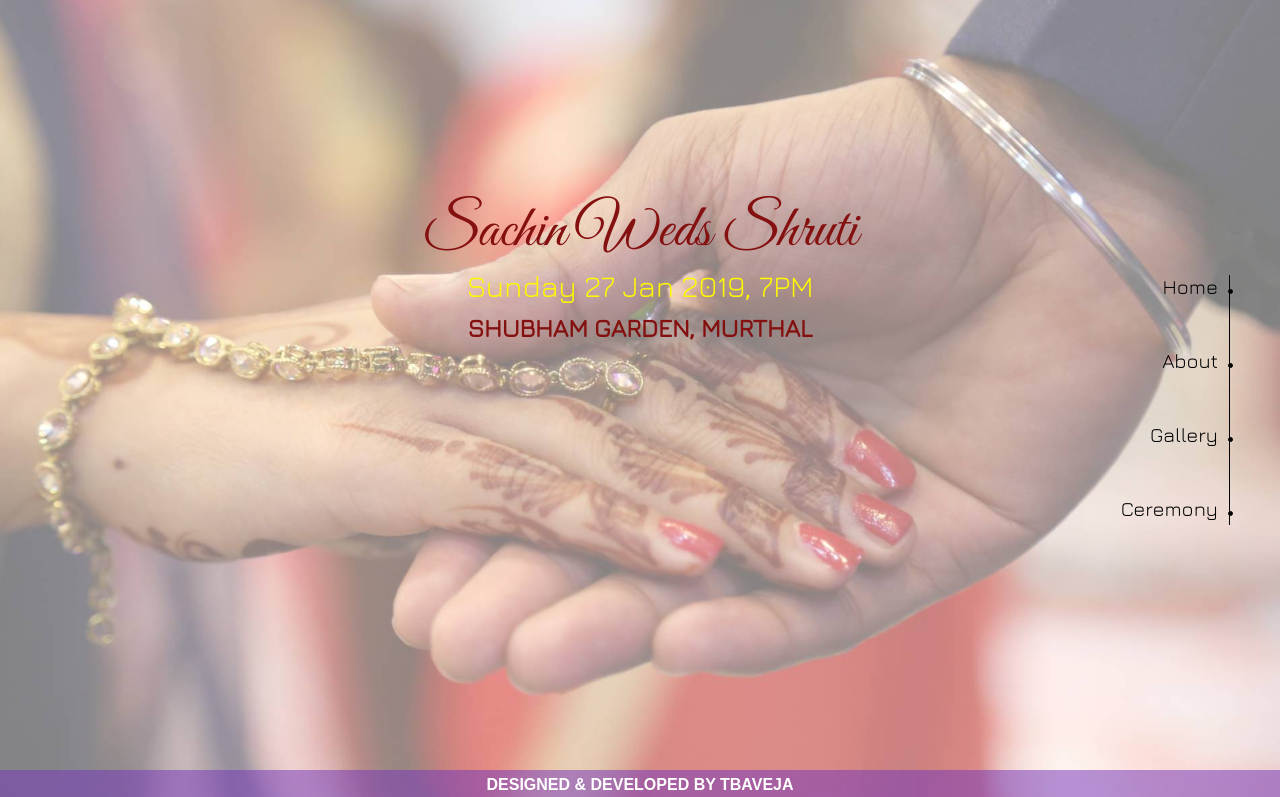
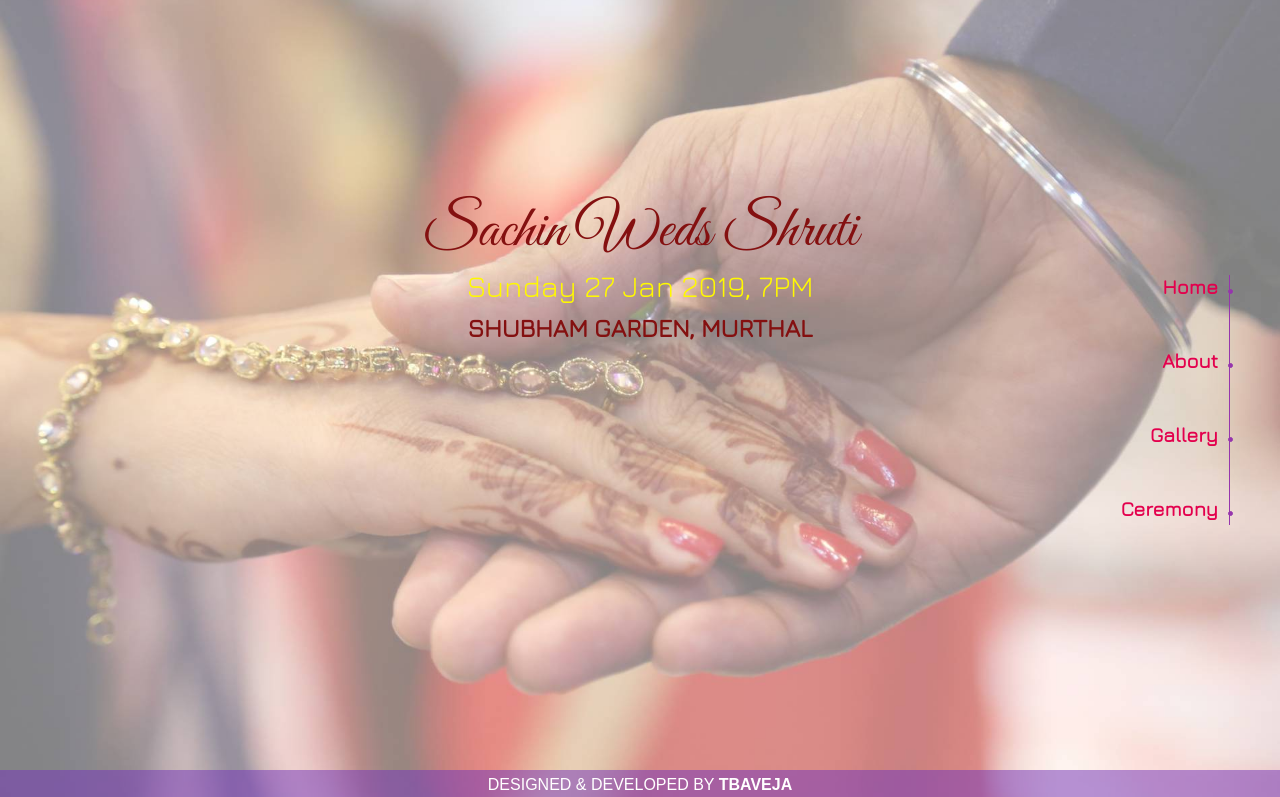
Before and after one commit to tbaveja/atulkianushka, a plain HTML site: page index.html in a window 1280 px wide. Shown: the top 797 px of the page. Drawn offline with nearby package versions, Linux system fonts and the light colour scheme; a web font is replaced by a local one.

Commit message:
Add files via upload

```diff
--- a/css/style.css
+++ b/css/style.css
@@ -33,9 +33,11 @@ body {
 	right: 50px;
 	top: 50%; height: 250px;
 	margin-top: -125px;
-	border-right: solid 1px #000;
+	border-right: solid 1px #9635ad;
 	padding-right: 10px;
 	z-index: 99999;
+	color: #e3004d;
+	font-weight: 700;
 }
 
 .menu-box div {
@@ -56,10 +58,10 @@ body {
 	width: 5px;
 	height: 5px;
 	border-radius: 50%;
-	border: solid 1px #000;
+	border: solid 1px #9635ad;
 	margin-right: -14px;
 	margin-left: 10px;
-	background: #000;
+	background: #9635ad;
 }
 
 h1.title:after {
@@ -154,12 +156,19 @@ h1.title {
 	}
 }
 
+#coverflow {
+	background-image: url(../bg.jpg);
+    background-size: cover;
+    background-position: center center;
+    background-attachment: fixed;
+}
+
 #thanks {
 	background-image: url('../bg.jpg'); width: 100%; height: 225px; background-size: cover; background-position: top center;font-family: 'Great Vibes', cursive; font-size: 45px; line-height: 55px; text-align: center; color: #841010; font-weight: 700; padding-top: 80px;
 }
 
 #developer {
-	position: fixed;  left: 0; right: 0; bottom: 0; width: 100%; font-size: 16px; line-height: 20px; color: #fff; background: #7739b987; text-align: center; padding: 5px 0; text-transform: uppercase; font-weight: 600;
+	position: fixed;  left: 0; right: 0; bottom: 0; width: 100%; font-size: 16px; line-height: 20px; color: #fff; background: #7739b987; text-align: center; padding: 5px 0; text-transform: uppercase;
 }
 
 .flipster__item {
```
